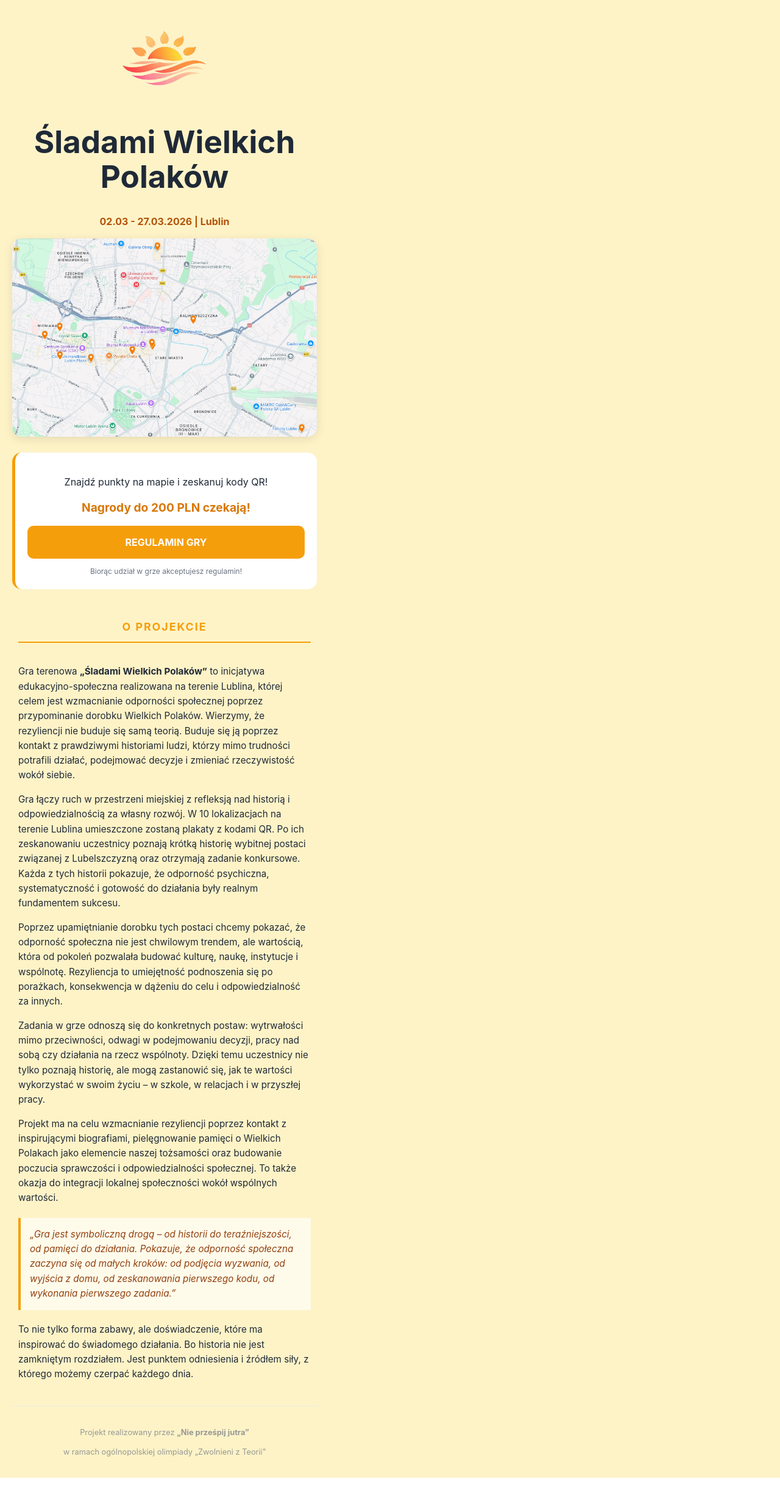
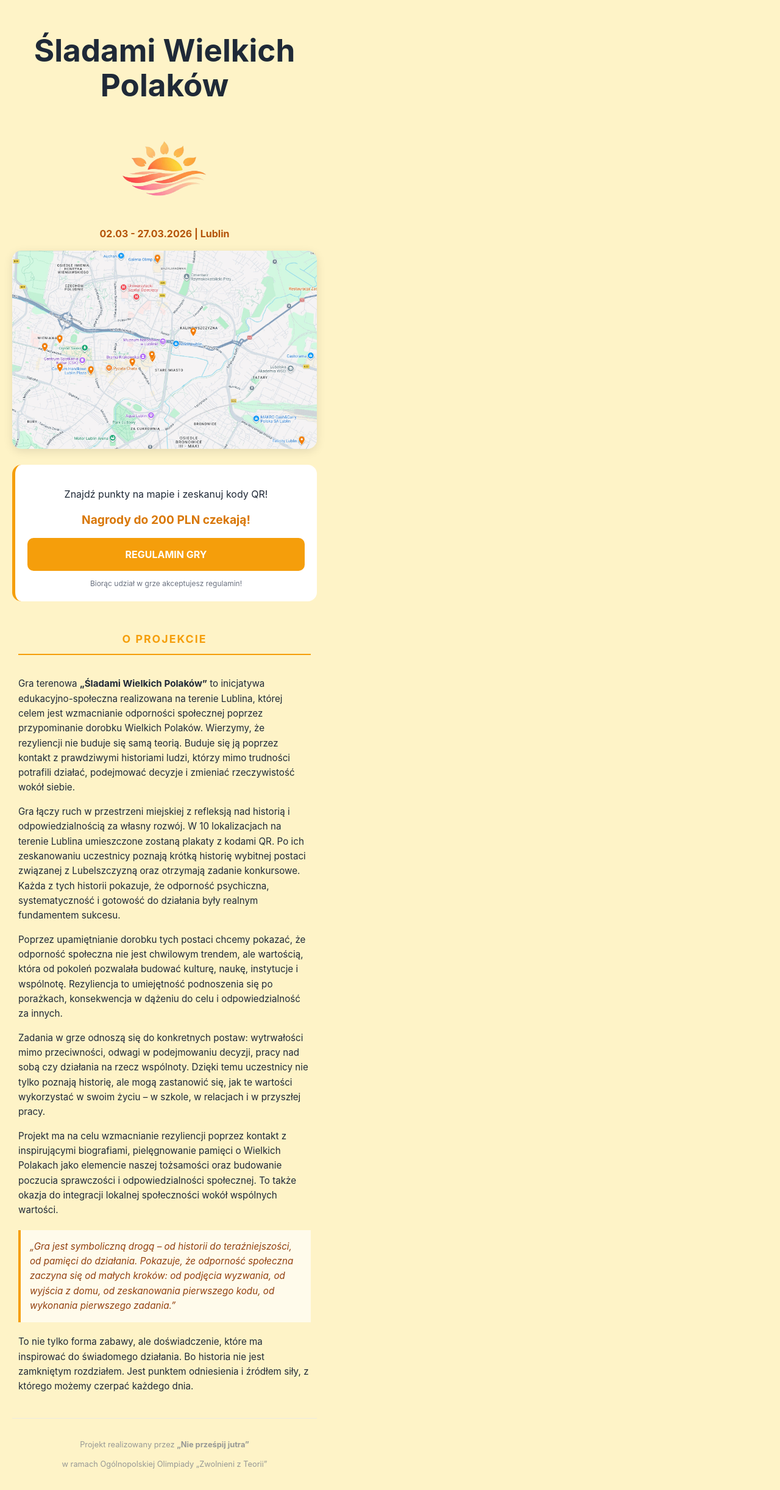
Before and after one commit to AmVaX-9/sladami-wielkich-polakow, a React (Vite) app: page / in a window 1280 px wide. Shown: the whole page at 61% size. Built offline with nearby package versions, Linux system fonts and the light colour scheme.

Commit message:
Dod logo3

```diff
--- a/src/App.jsx
+++ b/src/App.jsx
@@ -78,10 +78,9 @@ function Home() {
     return (
         <div className="container">
 
-            <img src="assets/LoGoS.png" alt="Logo twórców" className="creator-logo" />
-
             <header>
                 <h1>Śladami Wielkich Polaków</h1>
+                <img src="assets/LoGoS.png" alt="Logo twórców" className="creator-logo" />
                 <p className="subtitle">02.03 - 27.03.2026 | Lublin</p>
             </header>
 
@@ -123,7 +122,7 @@ function Home() {
 
             <footer>
                 <p>Projekt realizowany przez <strong>„Nie prześpij jutra”</strong></p>
-                <p>w ramach ogólnopolskiej olimpiady „Zwolnieni z Teorii”</p>
+                <p>w ramach Ogólnopolskiej Olimpiady „Zwolnieni z Teorii”</p>
             </footer>
         </div>
     );
```
